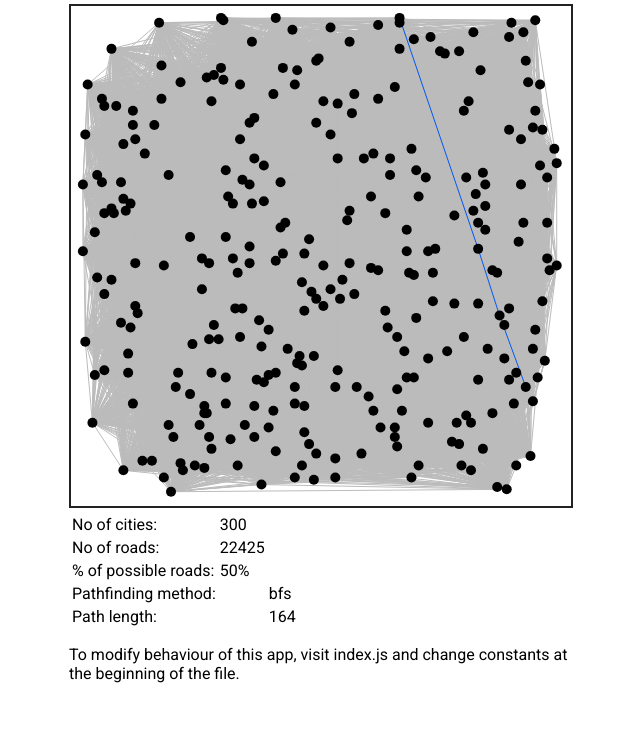
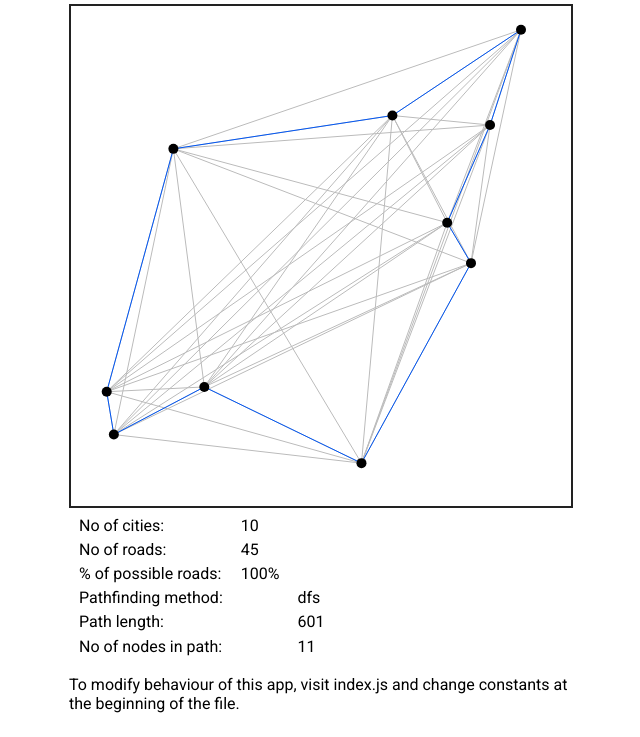
Before and after one commit to jakub-wawrzyniak/studies-ads-pathfinding, a plain HTML site: page index.html in a window 1280 px wide. Shown: the part 95-832 px from the top of the page, without its empty margins (319-959 px from the left). Before the commit the page ends 802 px from the top, so only its background shows below. Drawn offline with Linux system fonts and the light colour scheme.

Commit message:
Cleaning up and preparing for handing in

```diff
--- a/index.html
+++ b/index.html
@@ -17,7 +17,6 @@
         <h2>Pathfinding visualtation</h2>
         <canvas id="canvas" width="500" height="500"></canvas>
         <div id="wrapper">
-            <div id="info">
             <table>
                 <tr>
                     <td>No of cities:</td>
@@ -39,16 +38,13 @@
                     <td>Path length:<td>
                     <td id="len"></td>
                 </tr>
+                <tr>
+                    <td>No of nodes in path:<td>
+                    <td id="nodes"></td>
+                </tr>
             </table>
-            </div>
-            <div id="controls">
             <p style="max-width:500px;">To modify behaviour of this app, visit index.js and change constants at the beginning of the file.</p>
         </div>
-        </div>
     </main>
-    <!-- <script type="module">
-        import { run } from "./index.js"
-        addEventListener('load', run);
-    </script> -->
 </body>
 </html>
--- a/index.js
+++ b/index.js
@@ -1,10 +1,12 @@
 'use strict';
 
-const CANVAS_SIZE = 500
+const CANVAS_SIZE = 500 // dont touch this
 const CITY_RAD = 5
-const HOW_MANY_CITIES = 300
-const FRACTION_OF_ROADS = .5 // 0.8 = 80% of all roads
-const SOLVER_METHOD = "bfs" // bfs, dfs, mst, greedy
+const HOW_MANY_CITIES = 10
+const FRACTION_OF_ROADS = 1 // 0.8 = 80% of all roads
+const SOLVER_MODE = "salesman" // bidirect, salesman
+const SOLVER_METHOD = "dfs" // bfs, dfs, mst, greedy
+// ^ matters only if SOLVER_MODE is "salesman"
 
 function translateCoor(coor) {
     const off = 100 + CITY_RAD
@@ -59,17 +61,21 @@ function printInfo(path, world) {
     document.getElementById('no-cities').innerText = world.cities.length
     document.getElementById('no-roads').innerText = world.roads.length
     document.getElementById('%-roads').innerText = `${FRACTION_OF_ROADS*100}%`
-    document.getElementById('method').innerText = SOLVER_METHOD
+    if (SOLVER_MODE === "bidirect")
+        document.getElementById('method').innerText = "bidirect dikstra"
+    else document.getElementById('method').innerText = SOLVER_METHOD
     document.getElementById('len').innerText = Math.ceil(path.dist)
+    document.getElementById('nodes').innerText = path.nodes.length
 }
 
 function run() {
     const canvas = document.getElementById("canvas")
     const ctx = canvas.getContext('2d')
     const world = new World(HOW_MANY_CITIES, FRACTION_OF_ROADS)
-    // const path = world.salesmanSolver(SOLVER_METHOD)
-    // const path = world.findPath(0, 5)
-    const path = world.findPathDikstra(0, 5)
+
+    const path = SOLVER_MODE === "bidirect"
+        ? world.findPathDikstra(0, 5)
+        : world.salesmanSolver(SOLVER_METHOD)
 
     drawRoads(ctx, world)
     drawPath(ctx, path)
--- a/pathFinding.js
+++ b/pathFinding.js
@@ -307,7 +307,6 @@ class World {
                     nextCities.forEach(
                         c => newPaths.push(p.copy().extend(c)))
                 }
-                // from = newPaths
                 paths[key] = newPaths
                 path = this.mergePaths(paths)
                 if (path !== -1) break
@@ -347,22 +346,15 @@ class World {
 
         const updateDist = (pathTo, city, neighbour, startCityId) => {
             if (neighbour.id === startCityId) {return}
-            assert(pathTo[city.id].nodes[0].id === startCityId)
-            assert(pathTo[city.id].end.id == city.id)
             const newPath = pathTo[city.id].copy().extend(neighbour)
             if (pathTo[neighbour.id] === -1) pathTo[neighbour.id] = newPath
             else pathTo[neighbour.id] = chooseBetterPath(newPath, pathTo[neighbour.id])
-            assert(pathTo[neighbour.id].nodes[0].id === startCityId)
-            assert(pathTo[neighbour.id] !== -1)
-            assert(pathTo[neighbour.id].end.id === neighbour.id)
         }
 
         let bestPath = -1
         while(unprocessed1.length !== 0 || unprocessed2.length !== 0) {
             const nearest1 = popNearesetUnprocessed(unprocessed1, path1To)
             const nearest2 = popNearesetUnprocessed(unprocessed2, path2To)
-            assert(nearest1 !== undefined)
-            assert(nearest2 !== undefined)
             processed1.push(nearest1)
             processed2.push(nearest2)
 
@@ -422,7 +414,7 @@ function testBidirectSearch() {
     console.log(`Cities created, distances calculated in ${(Date.now()-t)/1000}s`)
 
     const paths = []
-    for (let i = 0; i < 1; i++) {
+    for (let i = 0; i < 10; i++) {
         const city1Id = Math.floor(HOW_MANY_CITIES*Math.random())
         const city2Id = Math.floor(HOW_MANY_CITIES*Math.random())
         console.log()
@@ -435,5 +427,6 @@ function testBidirectSearch() {
     console.log("")
 }
 
+// Functions below can be used either in node.js or in the browser
 // testSalesman()
-testBidirectSearch()
+// testBidirectSearch()
--- a/style.css
+++ b/style.css
@@ -21,3 +21,7 @@ body {
 canvas {
     border: 2px solid var(--theme-color);
 }
+
+table td {
+    padding: 0.1em 0.5em;
+}
```
Lines whose indentation alone changed are shown as unchanged.
